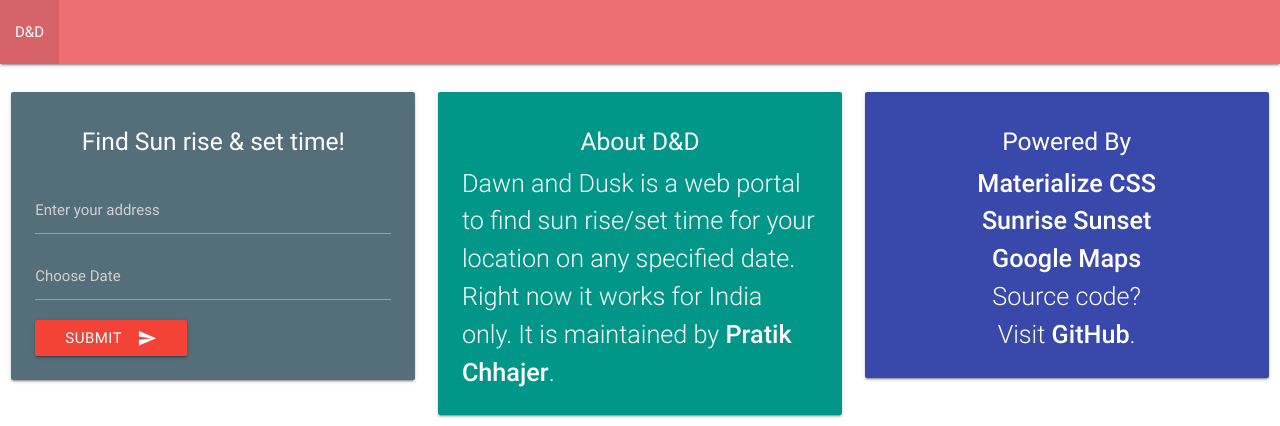
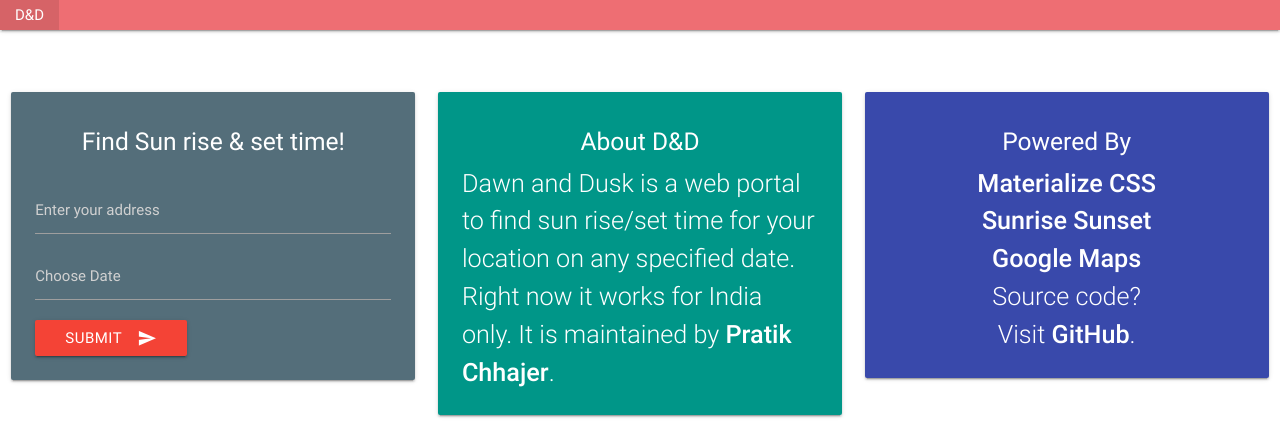
Before and after one commit to Pratik-Chhajer/Dawn-Dusk, a plain HTML site: page index.html in a window 1280 px wide. Shown: the top 426 px of the page. Drawn offline with nearby package versions, Linux system fonts and the light colour scheme; some packages are replaced by stand-ins of ours.

Commit message:
nav bar height updated

```diff
--- a/css/style.css
+++ b/css/style.css
@@ -12,3 +12,8 @@
 .icon-block .material-icons {
 	font-size: inherit;
 }
+
+nav {
+	height: 30px;
+	line-height: 30px;
+    }
```
